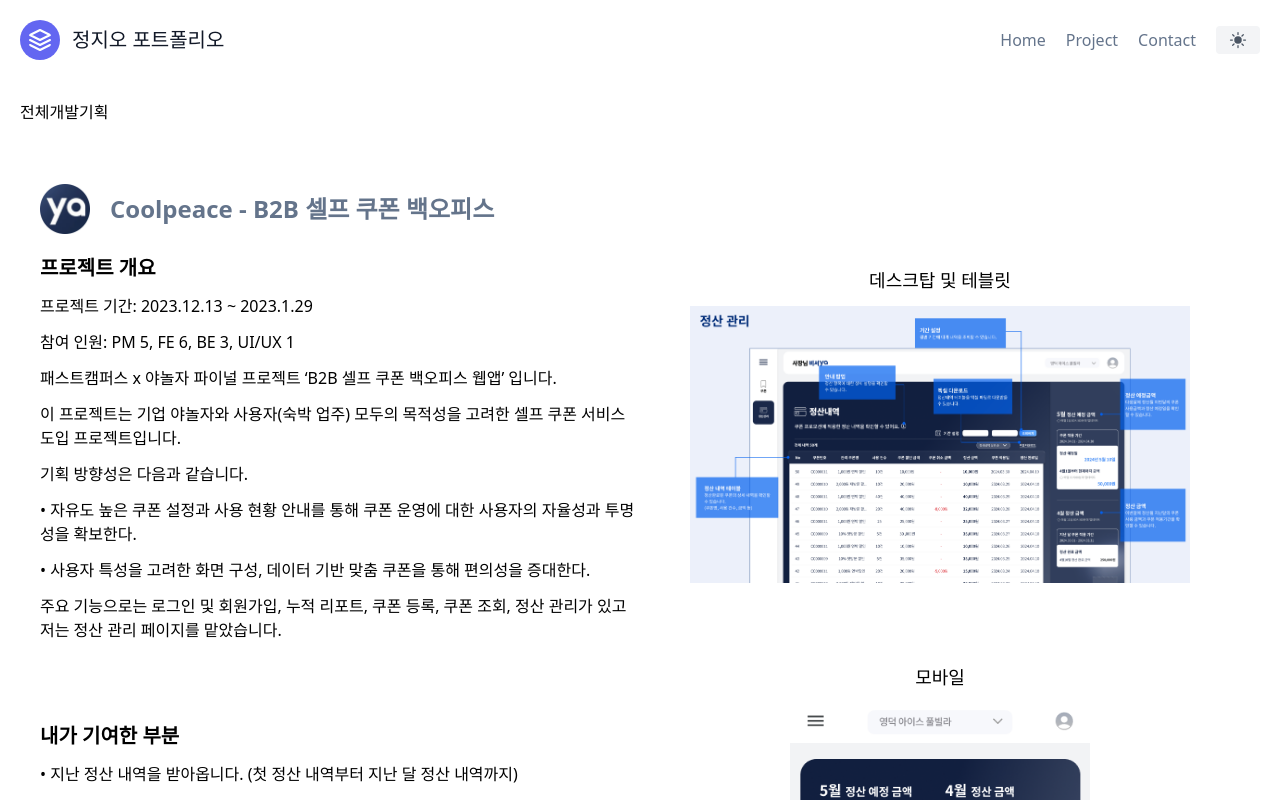
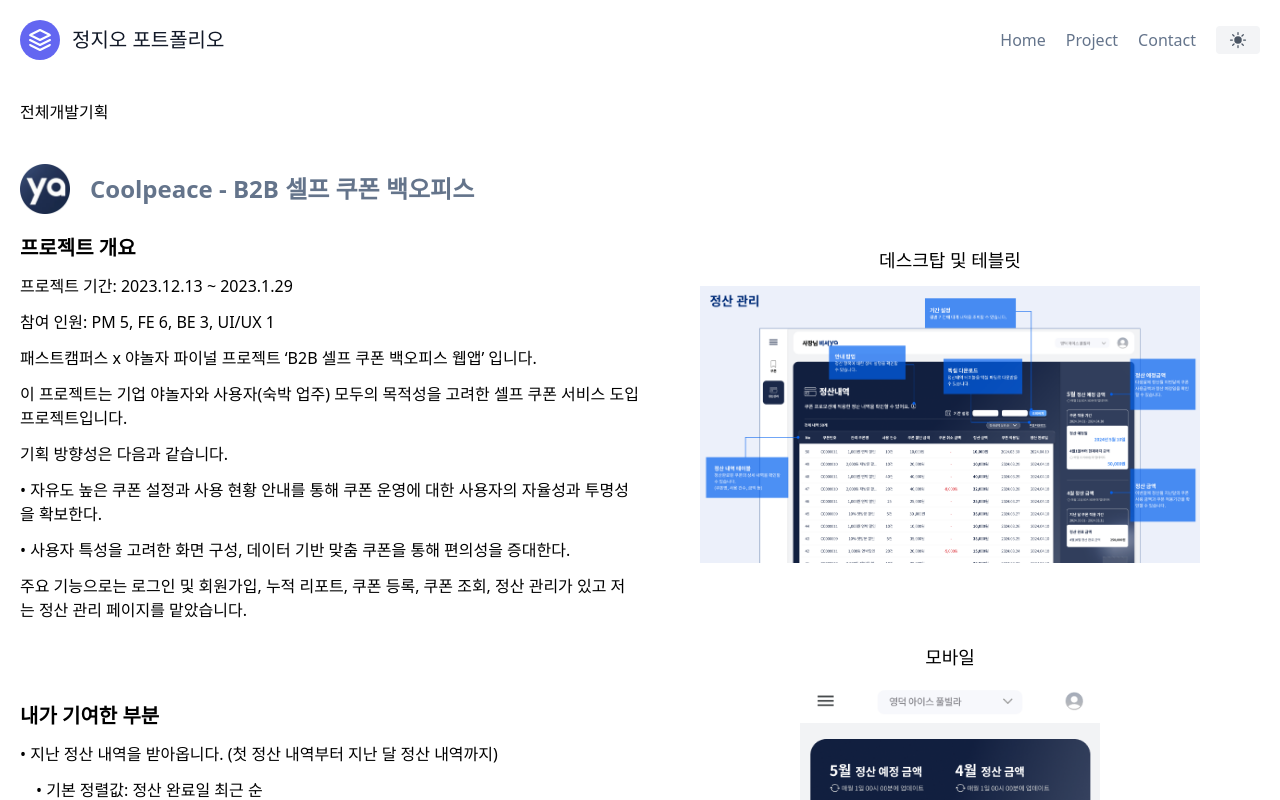
Before and after one commit to jiohjung98/MyPortfolio, a Next.js app: page /project in a window 1280 px wide. Shown: the top 800 px of the page. Built offline with nearby package versions, Linux system fonts and the light colour scheme.

Commit message:
design: 전체 프로젝트 구조 설정

```diff
--- a/components/project/allProject.js
+++ b/components/project/allProject.js
@@ -3,7 +3,7 @@
 
 export default function AllProject() {
     return (
-        <section className="container mx-auto flex-row px-5 py-5 md:flex-row flex-col items-center">
+        <section className="container mx-auto flex-row md:flex-row flex-col items-center">
         <Development />
         <Plan />
         </section>
```
